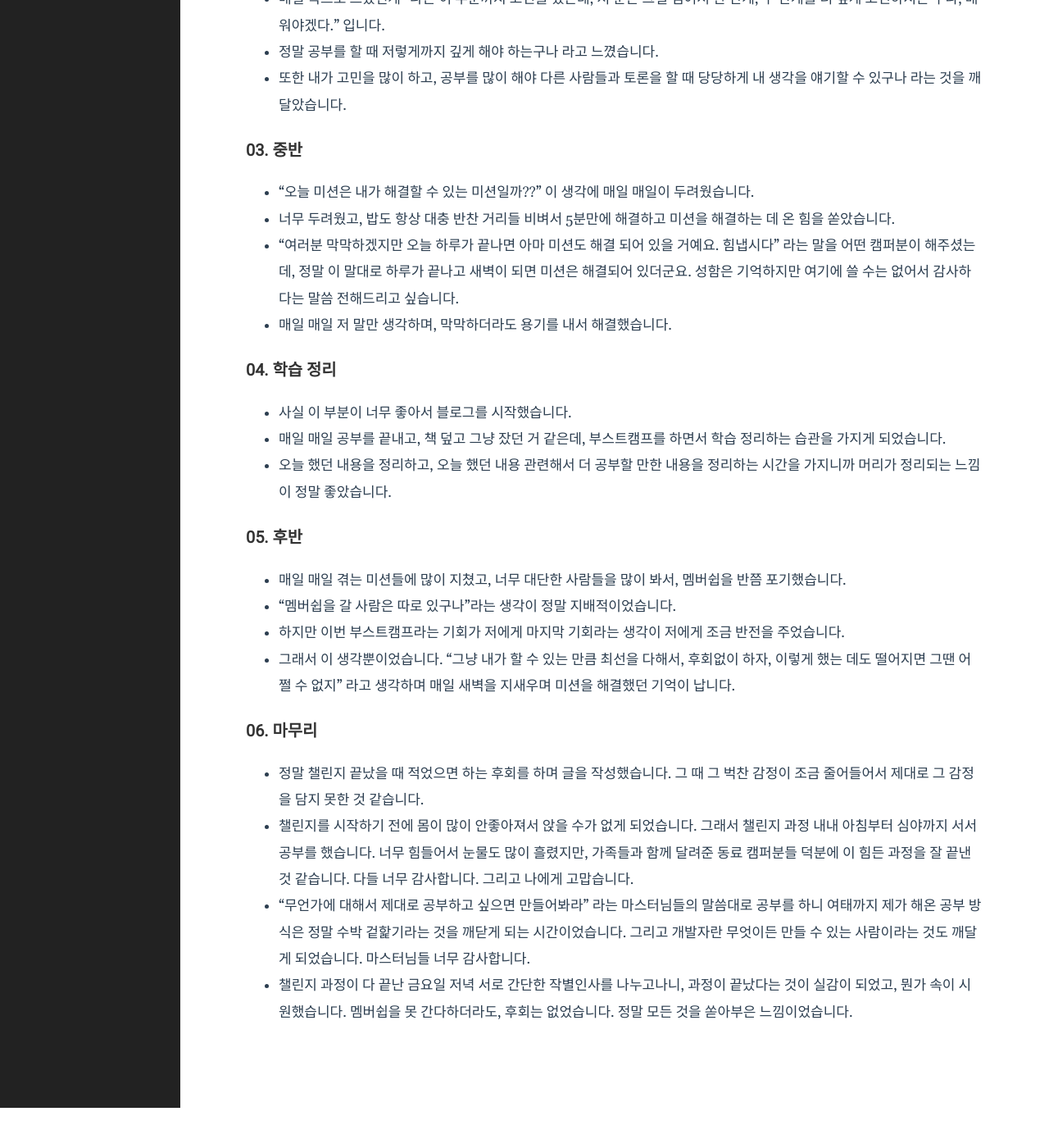
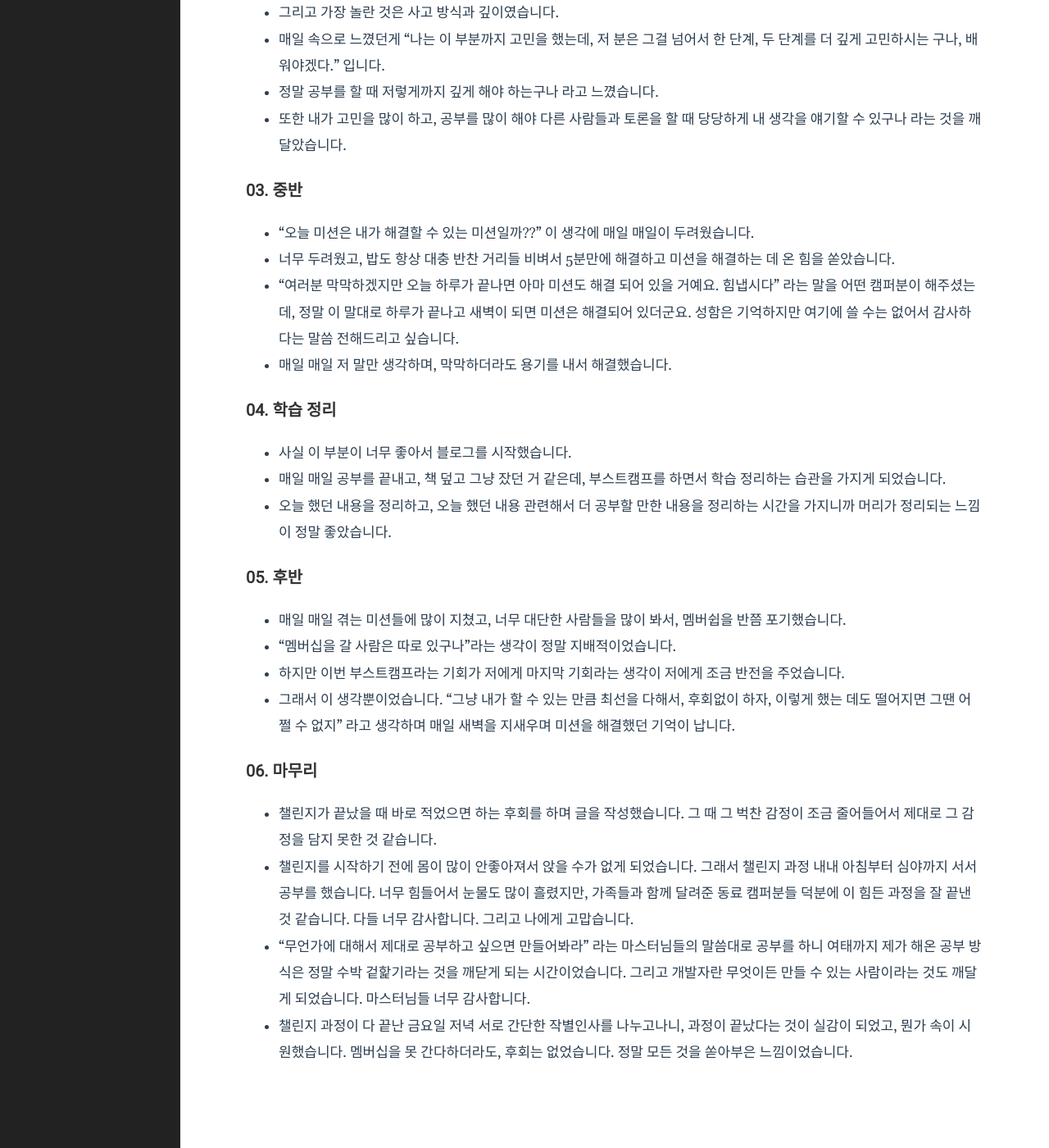
Before and after one commit to qkrrlgh519/qkrrlgh519.github.io, a Jekyll site: the page built from _posts/2020-11-15-Boostcamp-Challenge-Review.markdown, in a window 1280 px wide and 1400 px high, scrolled down 1200 px. Shown: the whole window at 82% size. Built offline with Jekyll 4.4.1, drawn with Linux system fonts in a browser that asks for light colours; before the commit the page ends 2551 px from its top, so only the background shows below that; some of the changed text lies outside the part shown.

```diff
--- a/_posts/2020-11-15-Boostcamp-Challenge-Review.markdown
+++ b/_posts/2020-11-15-Boostcamp-Challenge-Review.markdown
@@ -29,7 +31,7 @@ categories: Story
 - 약간의 강의를 해주시고, 미션을 내주실 줄 알았는데, 그런 건 없었습니다.
 - 바로 미션 투척!! 정말 당황했던 기억이 납니다. 저는 자바스크립트를 모르는데요...
 - 마치 영화관 알바를 갔는데 유니폼을 받고, 앞치마를 두르니까, CGV 콤보를 팔라는 느낌이었습니다. CGV 콤보가 어떤 구성인지 모르는데요...
-- 뭐 어쩔 수 없었습니다. 저는 멤버쉽에 꼭 가고 싶었고, 다짜고짜 구글링해가며 풀었습니다.
+- 뭐 어쩔 수 없었습니다. 저는 멤버십에 꼭 가고 싶었고, 다짜고짜 구글링해가며 풀었습니다.
 
 ### 02. 피어세션
 
@@ -56,13 +58,13 @@ categories: Story
 ### 05. 후반
 
 - 매일 매일 겪는 미션들에 많이 지쳤고, 너무 대단한 사람들을 많이 봐서, 멤버쉽을 반쯤 포기했습니다.
-- "멤버쉽을 갈 사람은 따로 있구나"라는 생각이 정말 지배적이었습니다.
+- "멤버십을 갈 사람은 따로 있구나"라는 생각이 정말 지배적이었습니다.
 - 하지만 이번 부스트캠프라는 기회가 저에게 마지막 기회라는 생각이 저에게 조금 반전을 주었습니다.
 - 그래서 이 생각뿐이었습니다. "그냥 내가 할 수 있는 만큼 최선을 다해서, 후회없이 하자, 이렇게 했는 데도 떨어지면 그땐 어쩔 수 없지" 라고 생각하며 매일 새벽을 지새우며 미션을 해결했던 기억이 납니다.
 
 ### 06. 마무리
 
-- 정말 챌린지 끝났을 때 적었으면 하는 후회를 하며 글을 작성했습니다. 그 때 그 벅찬 감정이 조금 줄어들어서 제대로 그 감정을 담지 못한 것 같습니다.
+- 챌린지가 끝났을 때 바로 적었으면 하는 후회를 하며 글을 작성했습니다. 그 때 그 벅찬 감정이 조금 줄어들어서 제대로 그 감정을 담지 못한 것 같습니다.
 - 챌린지를 시작하기 전에 몸이 많이 안좋아져서 앉을 수가 없게 되었습니다. 그래서 챌린지 과정 내내 아침부터 심야까지 서서 공부를 했습니다. 너무 힘들어서 눈물도 많이 흘렸지만, 가족들과 함께 달려준 동료 캠퍼분들 덕분에 이 힘든 과정을 잘 끝낸 것 같습니다. 다들 너무 감사합니다. 그리고 나에게 고맙습니다.
 - "무언가에 대해서 제대로 공부하고 싶으면 만들어봐라" 라는 마스터님들의 말씀대로 공부를 하니 여태까지 제가 해온 공부 방식은 정말 수박 겉핥기라는 것을 깨닫게 되는 시간이었습니다. 그리고 개발자란 무엇이든 만들 수 있는 사람이라는 것도 깨달게 되었습니다. 마스터님들 너무 감사합니다.
-- 챌린지 과정이 다 끝난 금요일 저녁 서로 간단한 작별인사를 나누고나니, 과정이 끝났다는 것이 실감이 되었고, 뭔가 속이 시원했습니다. 멤버쉽을 못 간다하더라도, 후회는 없었습니다. 정말 모든 것을 쏟아부은 느낌이었습니다.
+- 챌린지 과정이 다 끝난 금요일 저녁 서로 간단한 작별인사를 나누고나니, 과정이 끝났다는 것이 실감이 되었고, 뭔가 속이 시원했습니다. 멤버십을 못 간다하더라도, 후회는 없었습니다. 정말 모든 것을 쏟아부은 느낌이었습니다.
```
Also changed, not shown: other parts of _posts/2020-11-15-Boostcamp-Challenge-Review.markdown (+4 -2 lines).
